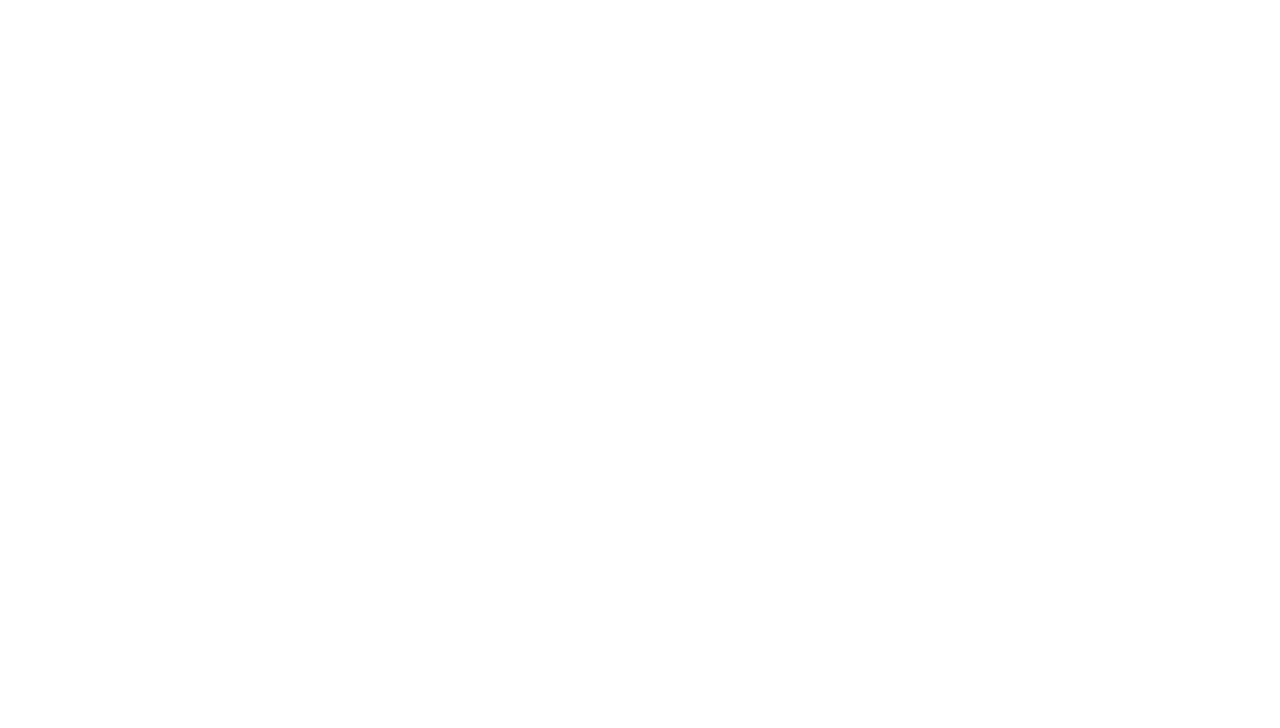
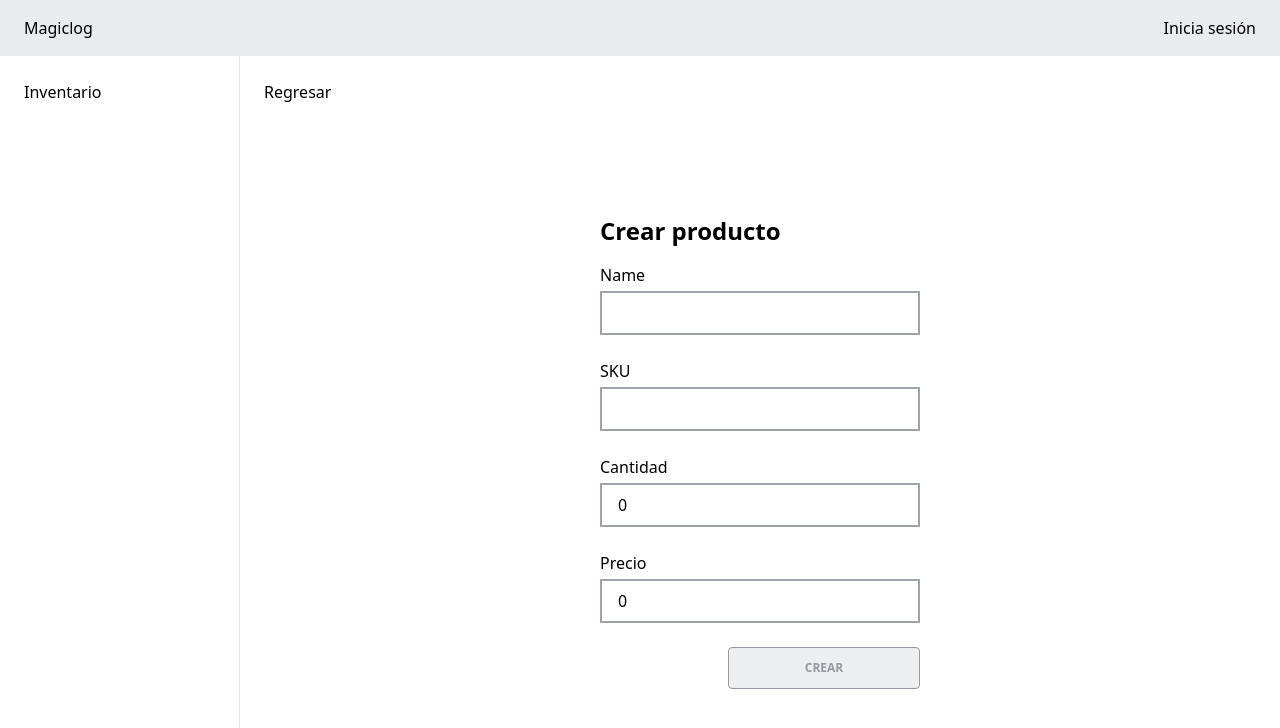
Before and after one commit to HamelBarrer/magiclog-test-client, a React (Vite) app: page /inventory/create in a window 1280 px wide. Before the commit this address had no page. Shown: the top 728 px of the page. Built offline with nearby package versions, Linux system fonts and the light colour scheme.

Commit message:
add content in inventory view

```diff
--- a/src/App.tsx
+++ b/src/App.tsx
@@ -1,13 +1,18 @@
 import { BrowserRouter, Route, Routes } from 'react-router-dom';
 import AppLayoutView from './modules/app/views/AppLayoutView';
+import InventoryCreateView from './modules/inventory/views/InventoryCreateView';
 import InventoryLayoutView from './modules/inventory/views/InventoryLayoutView';
+import InventoryView from './modules/inventory/views/InventoryView';
 
 export default function App() {
   return (
     <BrowserRouter>
       <Routes>
         <Route path="/" element={<AppLayoutView />}>
-          <Route path="inventory" element={<InventoryLayoutView />} />
+          <Route path="inventory" element={<InventoryLayoutView />}>
+            <Route index element={<InventoryView />} />
+            <Route path="create" element={<InventoryCreateView />} />
+          </Route>
         </Route>
       </Routes>
     </BrowserRouter>
--- a/src/constants/routes.constant.ts
+++ b/src/constants/routes.constant.ts
@@ -1,3 +1,4 @@
 export const ROUTES = {
   INVENTORY: '/inventory',
+  INVENTORY_CREATE: '/inventory/create',
 } as const;
--- /dev/null
+++ b/src/modules/core/components/atoms/CoreInputAtom.tsx
@@ -0,0 +1,13 @@
+import { InputHTMLAttributes } from 'react';
+
+type Props = InputHTMLAttributes<HTMLInputElement>;
+
+export default function CoreInputAtom({ ...props }: Props) {
+  return (
+    <input
+      type="text"
+      className="px-4 py-2 bg-inherit border-2 border-gray-400"
+      {...props}
+    />
+  );
+}
--- /dev/null
+++ b/src/modules/core/components/atoms/CoreLabelAtom.tsx
@@ -0,0 +1,7 @@
+import { LabelHTMLAttributes } from 'react';
+
+type Props = LabelHTMLAttributes<HTMLLabelElement>;
+
+export default function CoreLabelAtom({ ...props }: Props) {
+  return <label className="flex flex-col gap-1" {...props} />;
+}
--- /dev/null
+++ b/src/modules/inventory/components/molecules/InventoryFormCreateOrganism.tsx
@@ -0,0 +1,55 @@
+import { useState } from 'react';
+import CoreButtonAtom from '../../../core/components/atoms/CoreButtonAtom';
+import CoreInputAtom from '../../../core/components/atoms/CoreInputAtom';
+import CoreLabelAtom from '../../../core/components/atoms/CoreLabelAtom';
+
+export default function InventoryFormCreateOrganism() {
+  const [form, setForm] = useState({
+    name: '',
+    sku: '',
+    quantity: 0,
+    price: 0,
+  });
+  const { name, sku, quantity, price } = form;
+
+  const handleChange = (e: React.ChangeEvent<HTMLInputElement>) => {
+    setForm({
+      ...form,
+      [e.target.name]: e.target.value,
+    });
+  };
+
+  return (
+    <form className="w-80 mt-4 flex flex-col gap-6">
+      <CoreLabelAtom>
+        Name
+        <CoreInputAtom name="name" value={name} onChange={handleChange} />
+      </CoreLabelAtom>
+      <CoreLabelAtom>
+        SKU
+        <CoreInputAtom name="sku" value={sku} onChange={handleChange} />
+      </CoreLabelAtom>
+      <CoreLabelAtom>
+        Cantidad
+        <CoreInputAtom
+          type="number"
+          name="quantity"
+          value={quantity}
+          onChange={handleChange}
+        />
+      </CoreLabelAtom>
+      <CoreLabelAtom>
+        Precio
+        <CoreInputAtom
+          type="number"
+          name="price"
+          value={price}
+          onChange={handleChange}
+        />
+      </CoreLabelAtom>
+      <div className="flex justify-end">
+        <CoreButtonAtom type="submit">Crear</CoreButtonAtom>
+      </div>
+    </form>
+  );
+}
--- a/src/modules/inventory/components/organisms/InventoryEmptyOrganism.tsx
+++ b/src/modules/inventory/components/organisms/InventoryEmptyOrganism.tsx
@@ -1,7 +1,11 @@
+import { useNavigate } from 'react-router-dom';
+import { ROUTES } from '../../../../constants/routes.constant';
 import CoreButtonAtom from '../../../core/components/atoms/CoreButtonAtom';
 import CoreButtonLineAtom from '../../../core/components/atoms/CoreButtonLineAtom';
 
 export default function InventoryEmptyOrganism() {
+  const navigate = useNavigate();
+
   return (
     <div className="bg-[#f8faf9]">
       <h2 className="text-[#5a6473] font-semibold text-3xl">
@@ -11,7 +15,13 @@ export default function InventoryEmptyOrganism() {
         Organiza de manera profesional tu inventario
       </p>
       <CoreButtonLineAtom>Conocer más</CoreButtonLineAtom>
-      <CoreButtonAtom>Crear producto</CoreButtonAtom>
+      <CoreButtonAtom
+        onClick={() => {
+          navigate(ROUTES.INVENTORY_CREATE);
+        }}
+      >
+        Crear producto
+      </CoreButtonAtom>
     </div>
   );
 }
--- /dev/null
+++ b/src/modules/inventory/views/InventoryCreateView.tsx
@@ -0,0 +1,23 @@
+import { useNavigate } from 'react-router-dom';
+import { ROUTES } from '../../../constants/routes.constant';
+import InventoryFormCreateOrganism from '../components/molecules/InventoryFormCreateOrganism';
+
+export default function InventoryCreateView() {
+  const navigate = useNavigate();
+
+  return (
+    <div className="h-full">
+      <button
+        onClick={() => {
+          navigate(ROUTES.INVENTORY);
+        }}
+      >
+        Regresar
+      </button>
+      <div className="h-full grid place-content-center">
+        <h3 className="font-semibold text-2xl">Crear producto</h3>
+        <InventoryFormCreateOrganism />
+      </div>
+    </div>
+  );
+}
--- a/src/modules/inventory/views/InventoryLayoutView.tsx
+++ b/src/modules/inventory/views/InventoryLayoutView.tsx
@@ -1,9 +1,9 @@
-import InventoryEmptyOrganism from '../components/organisms/InventoryEmptyOrganism';
+import { Outlet } from 'react-router-dom';
 
 export default function InventoryLayoutView() {
   return (
-    <div className="p-6">
-      <InventoryEmptyOrganism />
+    <div className="p-6 h-full">
+      <Outlet />
     </div>
   );
 }
--- /dev/null
+++ b/src/modules/inventory/views/InventoryView.tsx
@@ -0,0 +1,5 @@
+import InventoryEmptyOrganism from '../components/organisms/InventoryEmptyOrganism';
+
+export default function InventoryView() {
+  return <InventoryEmptyOrganism />;
+}
```
